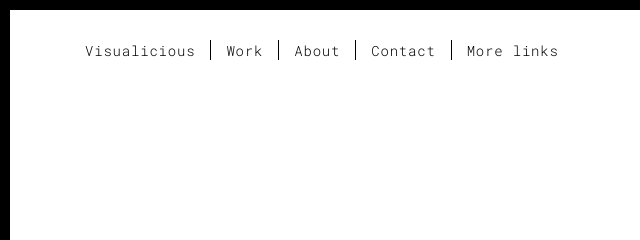
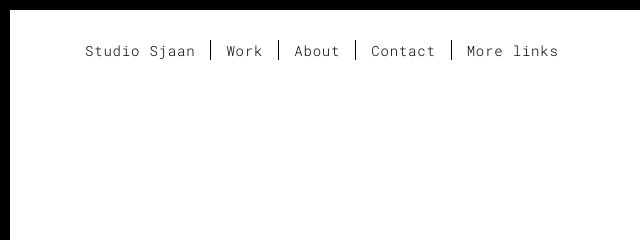
Before and after one commit to sjaanii/sjaanii.github.io, a plain HTML site: page index.html in a window 1280 px wide. Shown: the top 240 px of the page, 0-640 px from the left. Drawn offline with Linux system fonts and the light colour scheme.

Commit message:
Update index.html

```diff
--- a/index.html
+++ b/index.html
@@ -6,13 +6,13 @@
   <meta name="viewport" content="width=device-width,initial-scale=1.0 maximum-scale=1.0, user-scalable=0">
 
  <!--Omschrijving/ srchterms-->
- <title> Visualicious </title>
-  <meta title="VISUALICIOUS - art and design">
+ <title> Studio Sjaan </title>
+  <meta title="Sjaan - art and design">
   <meta name="description" content="Allround design and visual arts">
   <meta name="keywords" content="design, visual arts">
 
 <!--srchterms sm-->
-  <meta property="og:title" content="VISUALICIOUS - art and design" />
+  <meta property="og:title" content="Sjaan - art and design" />
   <meta property="og:description" content="Allround design and visual arts" />
   <meta property="og:image" content="./assets/images/Visualicious_118.png" />
   <meta property="og:url" content="https://www.jeanneshaw.nl" />
@@ -55,7 +55,7 @@
         <div class="collapse navbar-collapse" id="navbar-collapse">
 
           <ul class="nav navbar-nav">
-            <li><a href="./index.html" title="">Visualicious</a></li>
+            <li><a href="./index.html" title="">Studio Sjaan</a></li>
             <li><a href="./works.html" title="">Work</a></li>
             <li><a href="./about.html" title="">About</a></li>
             <li><a href="./contact.html" title="">Contact</a></li>
```
